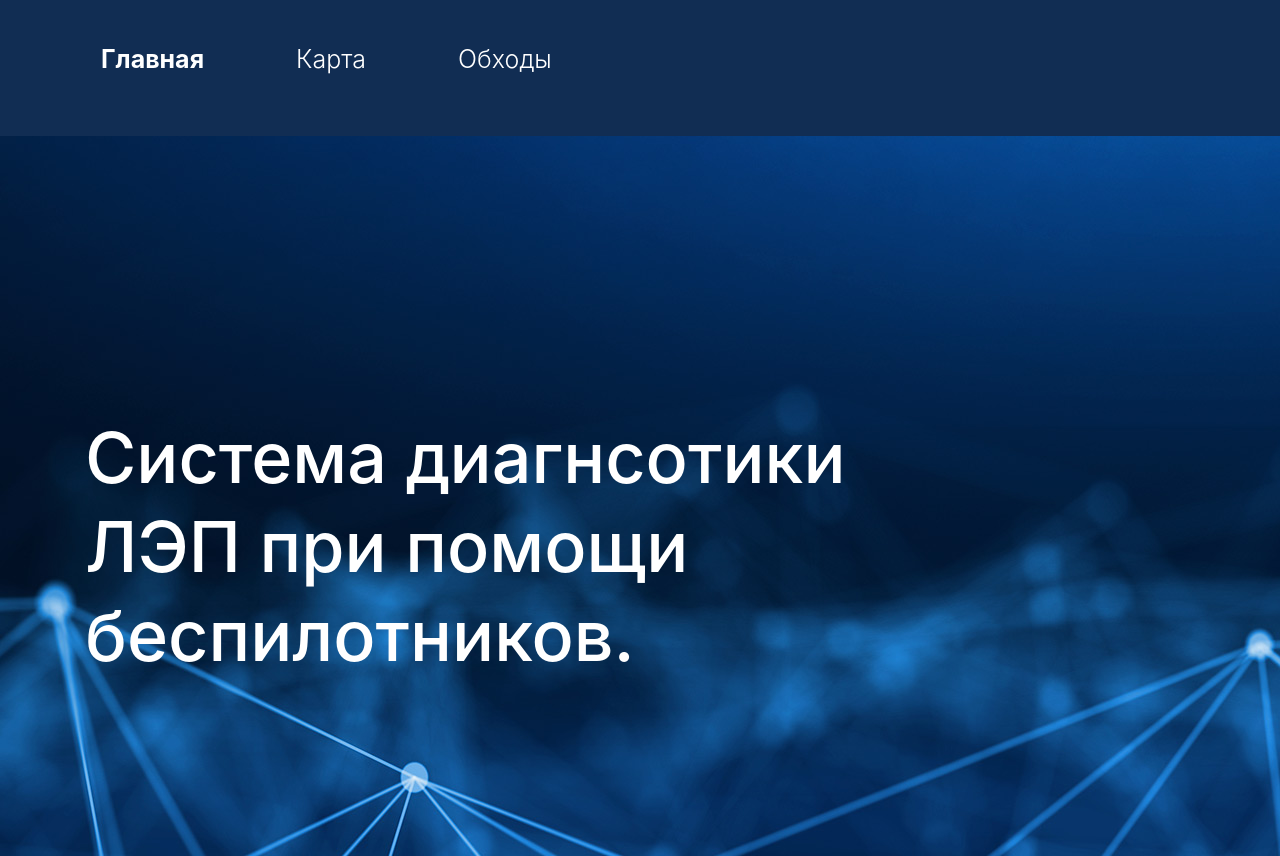
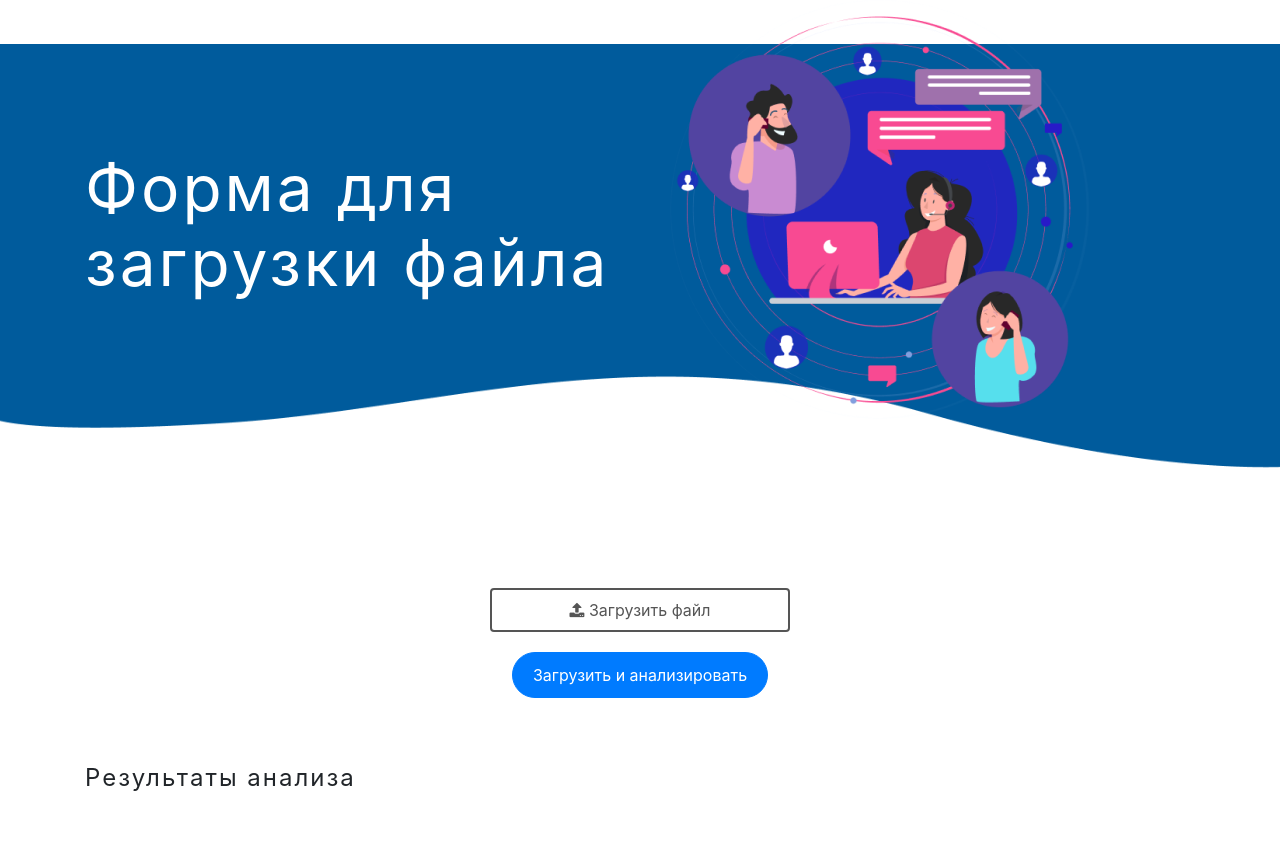
Before and after one commit to potapm/digital-rover-2020, a plain HTML site: page Frontend/index.html in a window 1280 px wide. After the commit the page ends 801 px from the top, so only its background shows below. Drawn offline with nearby package versions, Linux system fonts and the light colour scheme.

Commit message:
Почти готова форма

```diff
--- a/Frontend/css/style.css
+++ b/Frontend/css/style.css
@@ -1,45 +1,84 @@
-main {
-    background-image: url('../img/ns.jpg');
-    height: 90vh;
-}
+/* Header */
 
 header {
-    background-color: #112D53;
-    overflow: hidden;
-}
-
-ul {
-    display: flex;
-    list-style: none;
-    padding-left: 0;
-    padding-top: 33px;
-    padding-bottom: 33px;
-}
-
-ul li {
-    color: white;
-    font-size: 25px;
-    font-weight: 300;
-    padding-right: 60px;
-}
-
-.current-menu {
-    font-weight: 700;
-}
-
-main {
-    overflow: hidden;
+    background-image: url(../img/bg.png);
+    background-repeat: no-repeat;
+    background-position: center;
+    background-size: 100%;
 }
 
 .main-heading {
-    display: flex;
     color: white;
-    font-size: 70px;
-    padding-top: 25%;
-    line-height: 89px;
+    font-size: 64px;
+    padding-top: 150px;
+    padding-bottom: 250px;
+    line-height: 75px;
+    font-weight: 400;
+    letter-spacing: 3px;
 }
 
-.nav-link {
-    text-decoration: none;
-    color: white;
+
+/* Form */
+
+.btn-primary {
+    padding: 10px 20px;
+    margin-top: 20px;
+    border-radius: 30px;
 }
+
+form {
+    text-align: center;
+    padding-top: 30px;
+}
+
+.example-2 .btn-tertiary {
+    color: #555;
+    padding: 0;
+    line-height: 40px;
+    width: 300px;
+    margin: auto;
+    display: block;
+    border: 2px solid #555
+}
+
+.example-2 .btn-tertiary:hover,
+.example-2 .btn-tertiary:focus {
+    color: #888;
+    border-color: #888
+}
+
+.example-2 .input-file {
+    width: .1px;
+    height: .1px;
+    opacity: 0;
+    overflow: hidden;
+    position: absolute;
+    z-index: -1
+}
+
+.example-2 .input-file+.js-labelFile {
+    overflow: hidden;
+    text-overflow: ellipsis;
+    white-space: nowrap;
+    padding: 0 10px;
+    cursor: pointer
+}
+
+.example-2 .input-file+.js-labelFile .icon:before {
+    content: "\f093"
+}
+
+.example-2 .input-file+.js-labelFile.has-file .icon:before {
+    content: "\f00c";
+    color: #5AAC7B
+}
+
+
+/* Результаты */
+
+h2 {
+    font-size: 24px;
+    font-weight: 400;
+    letter-spacing: 2px;
+    padding-top: 50px;
+}
--- a/Frontend/index.html
+++ b/Frontend/index.html
@@ -1,12 +1,16 @@
-<!DOCTYPE html>
+<!doctype html>
 <html lang="en">
 
 <head>
-    <meta charset="UTF-8">
-    <meta name="viewport" content="width=device-width, initial-scale=1.0">
+    <!-- Required meta tags -->
+    <meta charset="utf-8">
+    <meta name="viewport" content="width=device-width, initial-scale=1, shrink-to-fit=no">
+
+    <!-- Bootstrap CSS -->
+    <link rel="stylesheet" href="https://maxcdn.bootstrapcdn.com/bootstrap/4.0.0/css/bootstrap.min.css" integrity="sha384-Gn5384xqQ1aoWXA+058RXPxPg6fy4IWvTNh0E263XmFcJlSAwiGgFAW/dAiS6JXm" crossorigin="anonymous">
 
     <link rel="stylesheet" href="CSS/style.css">
-    <link rel="stylesheet" href="CSS/bootstrap.css">
+    <link rel="stylesheet" href="https://maxcdn.bootstrapcdn.com/font-awesome/4.5.0/css/font-awesome.min.css">
 
     <title>Система диагностики ЛЭП при помощи беспилотников</title>
 </head>
@@ -14,18 +18,62 @@
 <body>
     <header>
         <div class="container">
-            <ul>
-                <li><a class="nav-link current-menu" href="#">Главная</a></li>
-                <li><a class="nav-link" href="#">Карта</a></li>
-                <li><a class="nav-link" href="#">Обходы</a></li>
-            </ul>
+            <div class="row">
+                <div class="col">
+                    <h1 class="main-heading">Форма для<br>загрузки файла</h1>
+                </div>
+                <div class="col">
+                    <img src="img/Header_pic.png" alt="">
+                </div>
+            </div>
         </div>
     </header>
+
+
     <main>
-        <div class="container">
-            <h1 class="main-heading">Система диагнсотики<br>ЛЭП при помощи<br>беспилотников.</h1>
-        </div>
+        <section class="first">
+            <div class="container">
+                <div class="example-2">
+                    <form>
+                        <div class="form-group">
+                            <div class="row">
+                                <div class="col">
+                                    <input type="file" name="file" id="file" class="input-file">
+                                    <label for="file" class="btn btn-tertiary js-labelFile">
+                                        <i class="icon fa fa-check"></i>
+                                        <span class="js-fileName">Загрузить файл</span>
+                                    </label>
+                                </div>
+                            </div>
+                            <div class="row">
+                                <div class="col">
+                                    <input class="btn btn-primary" type="submit" value="Загрузить и анализировать">
+                                </div>
+                            </div>
+                        </div>
+                    </form>
+                </div>
+            </div>
+        </section>
+        <section class="second">
+            <div class="container">
+                <div class="row">
+                    <div class="col">
+                        <h2>Результаты анализа</h2>
+                    </div>
+                </div>
+            </div>
+        </section>
     </main>
+
+
+
+    <!-- Optional JavaScript -->
+    <script src="../Frontend/js/script.js"></script>
+    <!-- jQuery first, then Popper.js, then Bootstrap JS -->
+    <script src="https://code.jquery.com/jquery-3.2.1.slim.min.js" integrity="sha384-KJ3o2DKtIkvYIK3UENzmM7KCkRr/rE9/Qpg6aAZGJwFDMVNA/GpGFF93hXpG5KkN" crossorigin="anonymous"></script>
+    <script src="https://cdnjs.cloudflare.com/ajax/libs/popper.js/1.12.9/umd/popper.min.js" integrity="sha384-ApNbgh9B+Y1QKtv3Rn7W3mgPxhU9K/ScQsAP7hUibX39j7fakFPskvXusvfa0b4Q" crossorigin="anonymous"></script>
+    <script src="https://maxcdn.bootstrapcdn.com/bootstrap/4.0.0/js/bootstrap.min.js" integrity="sha384-JZR6Spejh4U02d8jOt6vLEHfe/JQGiRRSQQxSfFWpi1MquVdAyjUar5+76PVCmYl" crossorigin="anonymous"></script>
 </body>
 
 </html>
--- /dev/null
+++ b/Frontend/js/script.js
@@ -0,0 +1,17 @@
+(function() {
+
+    'use strict';
+
+    $('.input-file').each(function() {
+        var $input = $(this),
+            $label = $input.next('.js-labelFile'),
+            labelVal = $label.html();
+
+        $input.on('change', function(element) {
+            var fileName = '';
+            if (element.target.value) fileName = element.target.value.split('\\').pop();
+            fileName ? $label.addClass('has-file').find('.js-fileName').html(fileName) : $label.removeClass('has-file').html(labelVal);
+        });
+    });
+
+})();
```
Also changed, not shown: Frontend/img/Header_pic.png (added), Frontend/img/bg.png (added), Frontend/img/ns.jpg (deleted), 3 other files.
